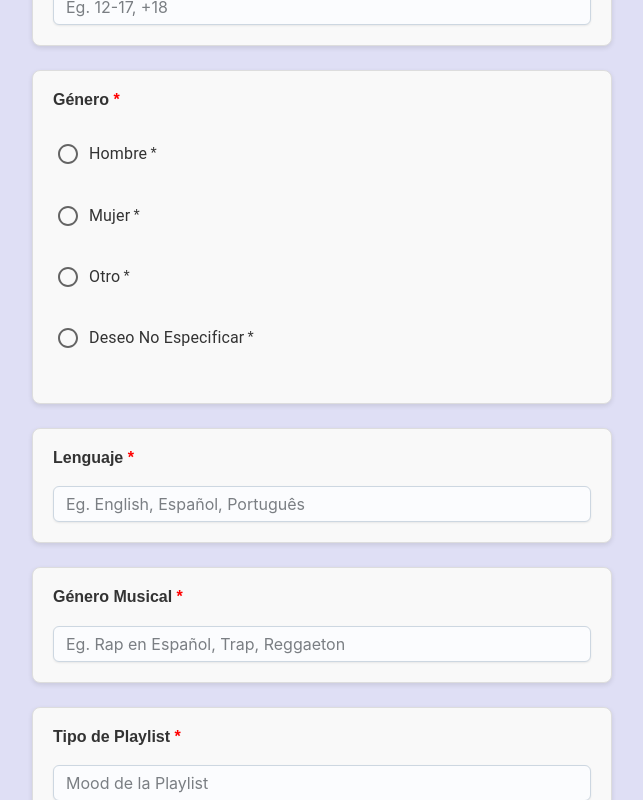
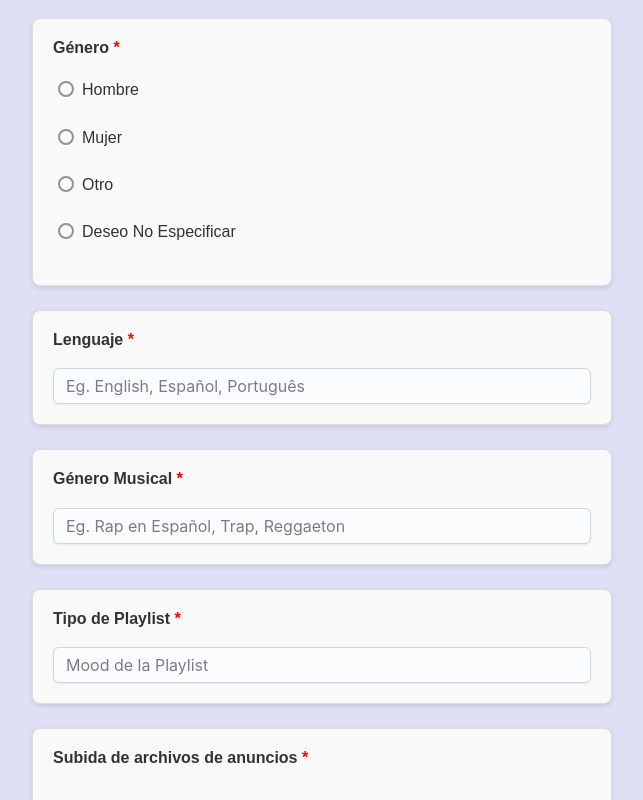
Before and after one commit to MarcoBosglez/one-dynamic-forms, a Next.js app: page / in a window 1280 px wide. Shown: the part 1420-2220 px from the top of the page, without its empty margins (318-961 px from the left). Built offline with nearby package versions, Linux system fonts and the light colour scheme.

Commit message:
Changed radio style, label for iframe uploads, added validation for iframe contents

```diff
--- a/src/app/form.js
+++ b/src/app/form.js
@@ -68,6 +68,7 @@ export default [
     },
     {
       "type": "iframe",
+      "label": "Subida de archivos de anuncios",
       "src": process.env.IMAGE_DIMENSION_CHECK,
       "id": "iframe"
     }
--- a/src/app/page.js
+++ b/src/app/page.js
@@ -5,18 +5,18 @@ import { useState } from 'react';
 import formConfig from './form';
 import logo from './assets/ONErpm.png'
 import Input from '@mui/joy/Input';
-import Radio from '@mui/material/Radio';
-import RadioGroup from '@mui/material/RadioGroup';
-import FormControlLabel from '@mui/material/FormControlLabel';
-import FormControl from '@mui/material/FormControl';
-import FormLabel from '@mui/material/FormLabel';
+
+// TODO REDIRECT TO THANK YOU FOR SUBMITTING PAGE AND REALOAD
 
 export default function Home() {
   const [formData, setFormData] = useState({});
   const scriptURL = `${process.env.HTML_FORM_DATA}`;
 
+  const [isValid, setIsValid] = useState(false);
+
   const handleChange = (event) => {
     const { id, value } = event.target;
+    console.log(formData)
     setFormData((prevData) => ({
       ...prevData,
       [id]: value
@@ -25,6 +25,9 @@ export default function Home() {
 
   const handleSubmit = async (event) => {
     event.preventDefault();
+    validateIframeContent();
+
+    if (isValid) {
       try {
         const response = await fetch(scriptURL, {
           method: 'POST',
@@ -36,6 +39,23 @@ export default function Home() {
       } catch (error) {
         alert('Error. Form was not submitted. Please try again.');
         console.log('Error:', error);
+      }
+    }
+  };
+
+  const validateIframeContent = () => {
+    const iframe = document.getElementById("iframe");
+    const iframeDoc = iframe.contentDocument || iframe.contentWindow.document;
+    const targetMessage = iframeDoc.querySelector(`div[id="output"] p`);
+
+    console.log('messages', targetMessage?.textContent)
+
+    if (targetMessage?.textContent === "Archivo(s) enviado(s) correctamente") {
+      setIsValid(true);
+      setFormData((prevData) => ({
+        ...prevData,
+        "savedFolder": targetMessage?.id
+      }));
     }
   };
 
@@ -50,7 +70,6 @@ export default function Home() {
         <p style={{color: "red"}}>* Indica una pregunta requerida</p>
       </header>
 
-
       <form onSubmit={handleSubmit}>
       {formConfig.map((field) => (
         <div key={field.id} className="form-field">
@@ -59,27 +78,9 @@ export default function Home() {
           {field.type === 'iframe' ? (
             <iframe
               src={field.src}
+              id="iframe"
             />
           ) : field.type === 'radio' ? (
-            <FormControl>
-              <RadioGroup
-
-              >
-              {field.options.map((option) => (
-                <FormControlLabel
-                  type="radio"
-                  id={field.id}
-                  name={field.id}
-                  value={option}
-                  control={<Radio/>}
-                  label={option}
-                  onChange={handleChange}
-                  required
-                />
-              ))}
-              </RadioGroup>
-            </FormControl>
-          ) : field.type === 'radioss' ? (
             <div>
               {field.options.map((option) => (
                 <div key={option}>
--- a/src/app/styles.css
+++ b/src/app/styles.css
@@ -74,9 +74,30 @@ label[for*="radio"] + div > div label{
 }
 
 input[type="radio"] {
+  --s: 1em;
+  --c: #39a5ee;
+
   width: auto;
-  height: 50%;
   margin-right: 0.5rem;
+  height: var(--s);
+  aspect-ratio: 1;
+  border: calc(var(--s)/8) solid #939393;
+  padding: calc(var(--s)/8);
+  background:
+     radial-gradient(farthest-side,var(--c) 94%,#0000)
+     50%/0 0 no-repeat content-box;
+  border-radius: 50%;
+  outline-offset: calc(var(--s)/10);
+  -webkit-appearance: none;
+  -moz-appearance: none;
+  appearance: none;
+  cursor: pointer;
+  font-size: inherit;
+  transition: .3s;
+}
+input[type=radio]:checked {
+  border-color: var(--c);
+  background-size: 100% 100%;
 }
 
 button[type="submit"] {
```
Lines whose indentation alone changed are shown as unchanged.
